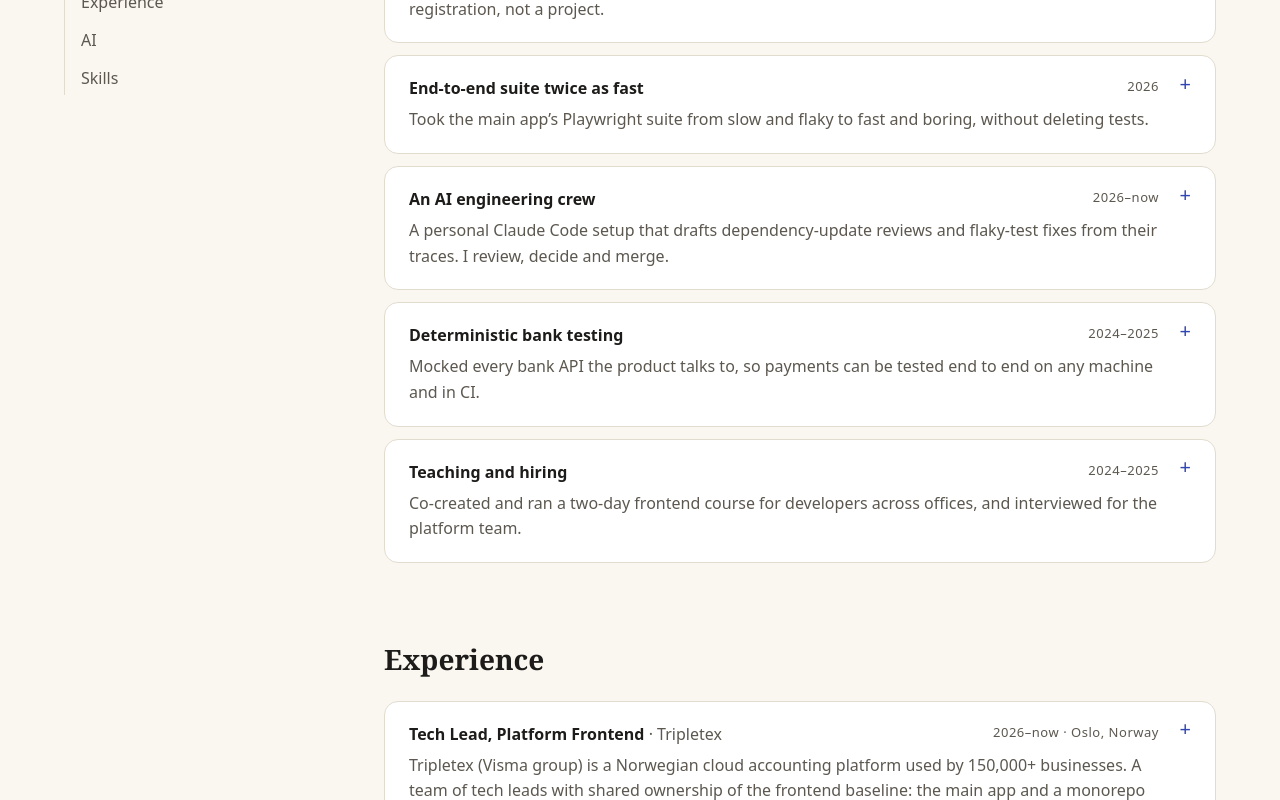
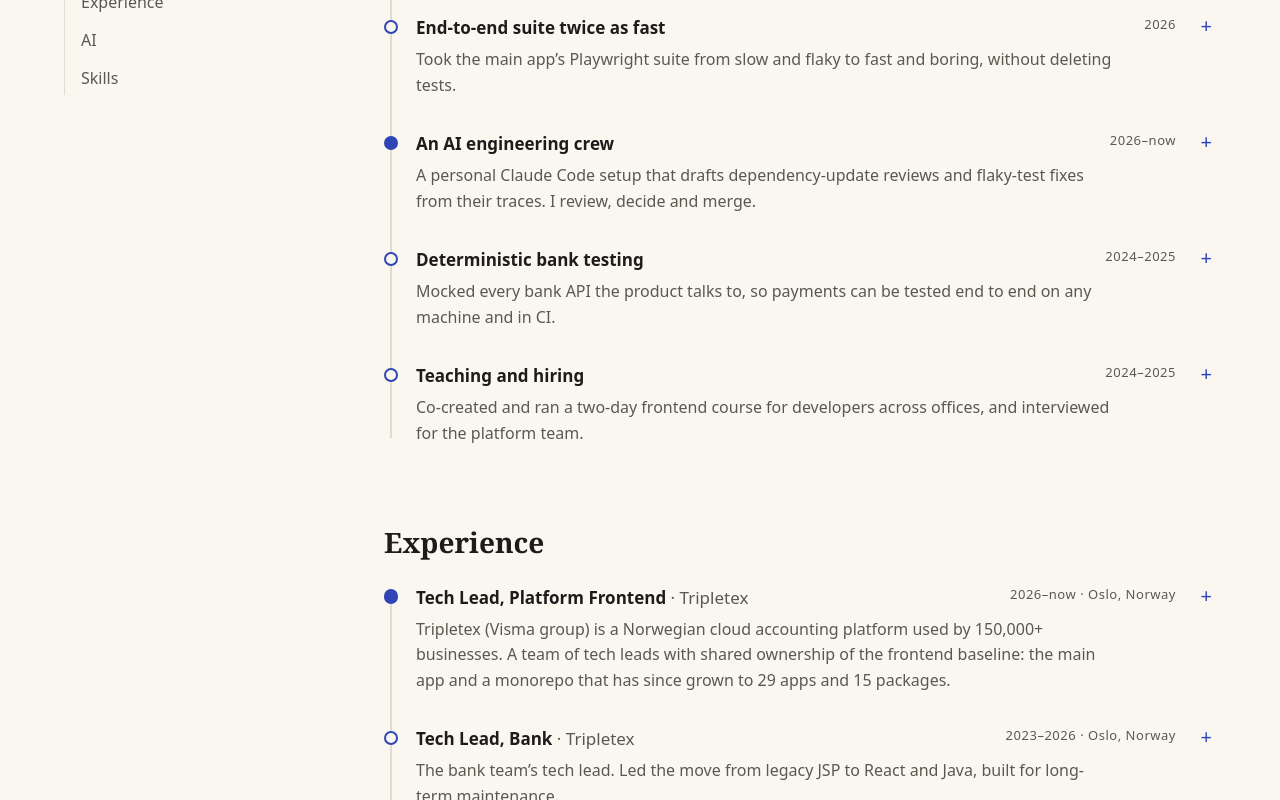
Before and after one commit to LarsVanderheydt/larsvanderheydt.github.io, a React (Vite) app: page / in a window 1280 px wide. Shown: the part 920-1720 px from the top of the page. Built offline with nearby package versions, Linux system fonts and the light colour scheme.

Commit message:
Show work and experience on a timeline instead of cards
Bordered boxes on every entry flattened the page; a rail with one marker per entry reads as progression and gives the open-ended role a filled marker.

```diff
--- a/src/ui/Disclosure/Disclosure.css
+++ b/src/ui/Disclosure/Disclosure.css
@@ -1,19 +1,12 @@
-.disclosure {
-    border: 1px solid var(--line);
-    border-radius: var(--radius);
-    background: var(--surface);
-}
-
+/* Static entries keep the toggle's gutter so periods line up down the timeline. */
 .disclosure__trigger {
     display: grid;
     gap: 0.35rem;
-    padding: 1.25rem 1.5rem;
+    padding-right: 2.5rem;
 }
 
 summary.disclosure__trigger {
     position: relative;
-    padding-right: 3.5rem;
-    border-radius: inherit;
     cursor: pointer;
     list-style: none;
 }
@@ -25,20 +18,16 @@ summary.disclosure__trigger::-webkit-details-marker {
 summary.disclosure__trigger::after {
     content: '+';
     position: absolute;
-    top: 1.1rem;
-    right: 1.5rem;
+    top: 0;
+    right: 0.25rem;
     color: var(--accent);
     font-size: 1.25rem;
-    line-height: 1;
+    line-height: 1.2;
     transition: rotate 0.2s;
 }
 
 .disclosure[open] > summary::after {
     rotate: 45deg;
-}
-
-summary.disclosure__trigger:hover {
-    background: color-mix(in srgb, var(--accent) 4%, transparent);
 }
 
 .disclosure__head {
@@ -50,24 +39,31 @@ summary.disclosure__trigger:hover {
 
 .disclosure__title {
     font-weight: 600;
+    font-size: 1.0625rem;
+    transition: color 0.15s;
+}
+
+summary.disclosure__trigger:hover .disclosure__title {
+    color: var(--accent);
 }
 
 .disclosure__meta {
     color: var(--muted);
     font-size: 0.8125rem;
     letter-spacing: 0.04em;
+    font-variant-numeric: tabular-nums;
 }
 
 .disclosure__summary {
+    max-width: 44rem;
     color: var(--muted);
 }
 
 .disclosure__body {
     display: grid;
     gap: 1rem;
-    margin: 0 1.5rem;
-    padding-block: 1rem 1.25rem;
-    border-top: 1px solid var(--line);
+    max-width: 44rem;
+    padding-top: 1rem;
 }
 
 .disclosure__body ul:not(.tags) {
--- a/src/ui/ExperienceSection/ExperienceSection.css
+++ b/src/ui/ExperienceSection/ExperienceSection.css
@@ -1,9 +1,4 @@
-.experience-list {
-    display: grid;
-    gap: 0.75rem;
-}
-
-.experience-list__company {
+.experience__company {
     color: var(--muted);
     font-weight: 400;
 }
--- a/src/ui/ExperienceSection/ExperienceSection.tsx
+++ b/src/ui/ExperienceSection/ExperienceSection.tsx
@@ -1,6 +1,7 @@
 import { useCv } from '../../i18n/CvContext';
 import { Disclosure } from '../Disclosure/Disclosure';
 import { Section } from '../Section/Section';
+import { Timeline } from '../Timeline/Timeline';
 import './ExperienceSection.css';
 
 export function ExperienceSection() {
@@ -8,13 +9,15 @@ export function ExperienceSection() {
 
     return (
         <Section id="experience" title={cv.sections.experience.title}>
-            <ol className="experience-list">
-                {cv.roles.map((r) => (
-                    <li key={r.title + r.period}>
+            <Timeline
+                entries={cv.roles.map((r) => ({
+                    key: r.title + r.period,
+                    period: r.period,
+                    content: (
                         <Disclosure
                             title={
                                 <>
-                                    {r.title} <span className="experience-list__company">· {r.company}</span>
+                                    {r.title} <span className="experience__company">· {r.company}</span>
                                 </>
                             }
                             meta={`${r.period} · ${r.location}`}
@@ -28,9 +31,9 @@ export function ExperienceSection() {
                                 </ul>
                             )}
                         </Disclosure>
-                    </li>
-                ))}
-            </ol>
+                    ),
+                }))}
+            />
         </Section>
     );
 }
--- /dev/null
+++ b/src/ui/Timeline/Timeline.css
@@ -0,0 +1,35 @@
+.timeline {
+    position: relative;
+    display: grid;
+    gap: 2rem;
+    padding-left: 2rem;
+}
+
+.timeline::before {
+    content: '';
+    position: absolute;
+    inset-block: 0.5rem;
+    left: 0.4rem;
+    width: 2px;
+    background: var(--line);
+}
+
+.timeline__entry {
+    position: relative;
+}
+
+.timeline__entry::before {
+    content: '';
+    position: absolute;
+    top: 0.35rem;
+    left: -2rem;
+    width: 0.9rem;
+    height: 0.9rem;
+    border: 2px solid var(--accent);
+    border-radius: 50%;
+    background: var(--bg);
+}
+
+.timeline__entry[data-ongoing]::before {
+    background: var(--accent);
+}
--- /dev/null
+++ b/src/ui/Timeline/Timeline.tsx
@@ -0,0 +1,22 @@
+import type { ReactNode } from 'react';
+
+import './Timeline.css';
+
+export type TimelineEntry = { key: string; period: string; content: ReactNode };
+
+type Props = { entries: TimelineEntry[] };
+
+// Periods are validated as "YYYY", "YYYY–YYYY" or "YYYY–now/nu", so an open end is anything not ending in a year.
+const isOngoing = (period: string): boolean => !/\d$/.test(period);
+
+export function Timeline({ entries }: Props) {
+    return (
+        <ol className="timeline">
+            {entries.map((e) => (
+                <li key={e.key} className="timeline__entry" data-ongoing={isOngoing(e.period) || undefined}>
+                    {e.content}
+                </li>
+            ))}
+        </ol>
+    );
+}
--- a/src/ui/WorkSection/WorkSection.css
+++ /dev/null
@@ -1,4 +0,0 @@
-.work-list {
-    display: grid;
-    gap: 0.75rem;
-}
--- a/src/ui/WorkSection/WorkSection.tsx
+++ b/src/ui/WorkSection/WorkSection.tsx
@@ -1,16 +1,18 @@
 import { useCv } from '../../i18n/CvContext';
 import { Disclosure } from '../Disclosure/Disclosure';
 import { Section } from '../Section/Section';
-import './WorkSection.css';
+import { Timeline } from '../Timeline/Timeline';
 
 export function WorkSection() {
     const cv = useCv();
 
     return (
         <Section id="work" title={cv.sections.work.title}>
-            <ul className="work-list">
-                {cv.work.map((w) => (
-                    <li key={w.title}>
+            <Timeline
+                entries={cv.work.map((w) => ({
+                    key: w.title,
+                    period: w.period,
+                    content: (
                         <Disclosure title={w.title} meta={w.period} summary={w.summary}>
                             <ul>
                                 {w.details.map((d) => (
@@ -23,9 +25,9 @@ export function WorkSection() {
                                 ))}
                             </ul>
                         </Disclosure>
-                    </li>
-                ))}
-            </ul>
+                    ),
+                }))}
+            />
         </Section>
     );
 }
```
Also changed, not shown: 1 other file (tests, documents, lock files or other folders).
